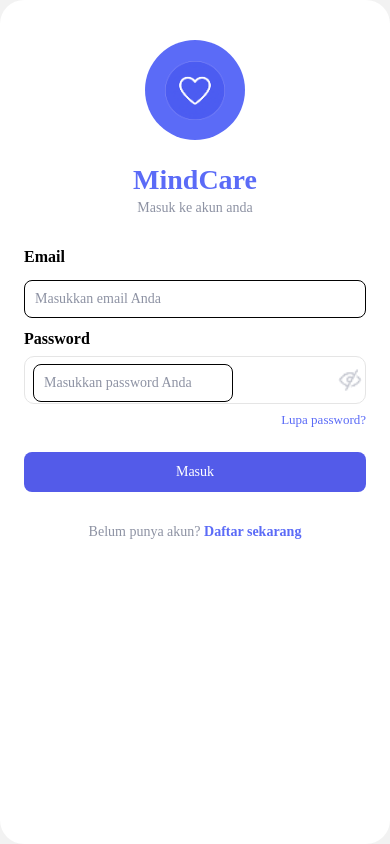
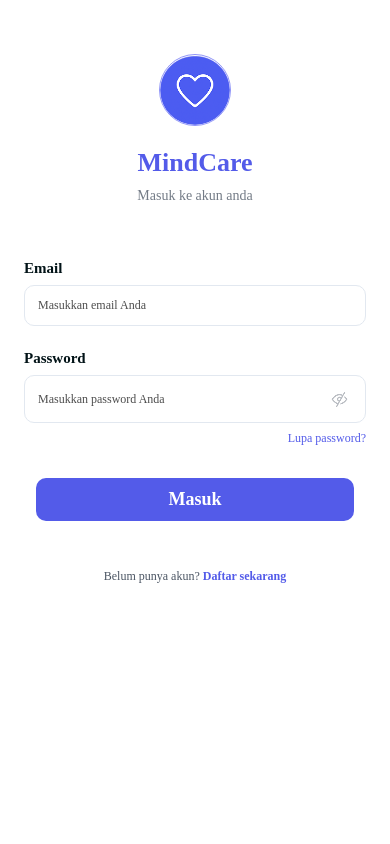
Before and after one commit to dody191/MindCare_Project_MAD, a React Native app: screen /SignIn in a window 390 px wide. Built offline with nearby package versions, Linux system fonts and the light colour scheme.

Commit message:
FinalProjectSlicing-3

```diff
--- a/package.json
+++ b/package.json
@@ -11,7 +11,8 @@
   },
   "dependencies": {
     "@react-native-async-storage/async-storage": "^1.24.0",
-    "@react-navigation/native": "^7.1.13",
+    "@react-navigation/native": "^7.1.14",
+    "@react-navigation/native-stack": "^7.3.21",
     "@react-navigation/stack": "^7.3.6",
     "axios": "^1.10.0",
     "firebase": "^11.9.1",
@@ -19,7 +20,7 @@
     "react-native": "0.77.0",
     "react-native-gesture-handler": "^2.26.0",
     "react-native-image-picker": "^8.2.1",
-    "react-native-safe-area-context": "^5.4.1",
+    "react-native-safe-area-context": "^5.5.0",
     "react-native-screens": "^4.11.1",
     "react-native-svg": "^15.12.0"
   },
--- a/src/assets/index.tsx
+++ b/src/assets/index.tsx
@@ -1,5 +1,6 @@
 import Logo from './Logo.svg';
 import NullPhoto from './null-photo.png';
 import Pic from './pic.png';
+import ArrowBack from './arrow-back.svg';
 
-export {Logo, NullPhoto, Pic};
+export {Logo, NullPhoto, Pic, ArrowBack};
--- a/src/components/molecules/TextInput/index.tsx
+++ b/src/components/molecules/TextInput/index.tsx
@@ -1,11 +1,16 @@
-import {StyleSheet, Text, View, TextInput as Input} from 'react-native';
+import {StyleSheet, Text, View, TextInput as Input, TextInputProps} from 'react-native';
 import React from 'react';
 
-const TextInput = ({text, placeholder}) => {
+interface CustomTextInputProps extends TextInputProps {
+  text?: string;
+  placeholder?: string;
+}
+
+const TextInput = ({text, placeholder, ...props}: CustomTextInputProps) => {
   return (
     <View>
-      <Text style={styles.label}>{text}</Text>
-      <Input placeholder={placeholder} style={styles.input} />
+      {text && <Text style={styles.label}>{text}</Text>}
+      <Input placeholder={placeholder} style={styles.input} {...props} />
     </View>
   );
 };
--- a/src/pages/SignIn/index.tsx
+++ b/src/pages/SignIn/index.tsx
@@ -1,54 +1,121 @@
-import {StyleSheet, Text, View, Image, TouchableOpacity} from 'react-native';
 import React, {useState} from 'react';
+import {StyleSheet, Text, View, TextInput, TouchableOpacity, Image, Modal} from 'react-native';
+import Button from '../../components/atoms/Button';
 import MindCare from '../../assets/mindcare.png';
-import {TextInput} from '../../components/molecules';
-import {Button, Gap} from '../../components/atoms';
-import IconEye from '../../assets/eye.png';
+
+const EyeIcon = ({visible}: {visible: boolean}) => (
+  <Image
+    source={visible ? require('../../assets/eye.png') : require('../../assets/eye.png')}
+    style={{width: 17, height: 17, tintColor: '#737B86'}}
+  />
+);
 
 const SignIn = ({navigation}) => {
-  const [secure, setSecure] = useState(true);
+  const [email, setEmail] = useState('');
+  const [password, setPassword] = useState('');
+  const [showPassword, setShowPassword] = useState(false);
+  const [modalVisible, setModalVisible] = useState(false);
+  const [resetEmail, setResetEmail] = useState('');
+  const [showSuccess, setShowSuccess] = useState(false);
+
+  const handleSendReset = () => {
+    setModalVisible(false);
+    setShowSuccess(true);
+    setTimeout(() => setShowSuccess(false), 2000);
+  };
 
   return (
-    <View style={styles.pageContainer}>
+    <View style={styles.container}>
+      {/* Success Banner */}
+      {showSuccess && (
+        <View style={styles.successBanner}>
+          <Text style={styles.successText}>Link Berhasil di kirim!</Text>
+        </View>
+      )}
+      {/* Modal Lupa Password */}
+      <Modal
+        visible={modalVisible}
+        transparent
+        animationType="fade"
+        onRequestClose={() => setModalVisible(false)}
+      >
+        <View style={styles.modalOverlay}>
+          <View style={styles.modalContent}>
+            <View style={styles.modalHeader}>
+              <Text style={styles.modalTitle}>Lupa Password</Text>
+              <TouchableOpacity onPress={() => setModalVisible(false)}>
+                <Text style={styles.closeButton}>×</Text>
+              </TouchableOpacity>
+            </View>
+            <Text style={styles.label}>Email</Text>
+            <TextInput
+              style={styles.input}
+              placeholder="Masukkan email Anda"
+              placeholderTextColor="rgba(0,0,0,0.7)"
+              value={resetEmail}
+              onChangeText={setResetEmail}
+            />
+            <Text style={styles.modalSubtitle}>
+              Kami akan mengirimkan link reset password ke email Anda.
+            </Text>
+            <TouchableOpacity style={styles.customButton} activeOpacity={0.7} onPress={handleSendReset}>
+              <Text style={styles.customButtonText}>Kirim Link Reset</Text>
+            </TouchableOpacity>
+          </View>
+        </View>
+      </Modal>
+      {/* End Modal */}
       <View style={styles.logoWrapper}>
         <Image source={MindCare} style={styles.logo} />
       </View>
-      <Text style={styles.title}>MindCare</Text>
+      <Text style={styles.mindcareTitle}>MindCare</Text>
       <Text style={styles.subtitle}>Masuk ke akun anda</Text>
-      <View style={styles.contentContainer}>
+      <View style={{height: 32}} />
+      <View style={styles.inputBlock}>
         <Text style={styles.label}>Email</Text>
-        <TextInput placeholder="Masukkan email Anda" style={styles.input} />
-        <Gap height={12} />
+        <TextInput
+          style={styles.input}
+          placeholder="Masukkan email Anda"
+          placeholderTextColor="rgba(0,0,0,0.7)"
+          value={email}
+          onChangeText={setEmail}
+        />
+      </View>
+      <View style={{height: 24}} />
+      <View style={styles.inputBlock}>
         <Text style={styles.label}>Password</Text>
         <View style={styles.passwordWrapper}>
           <TextInput
+            style={styles.inputPassword}
             placeholder="Masukkan password Anda"
-            secureTextEntry={secure}
-            style={[styles.input, {flex: 1, borderWidth: 0}]}
+            placeholderTextColor="rgba(0,0,0,0.7)"
+            secureTextEntry={!showPassword}
+            value={password}
+            onChangeText={setPassword}
           />
-          <TouchableOpacity onPress={() => setSecure(!secure)}>
-            <Image source={IconEye} style={styles.eyeIcon} />
+          <TouchableOpacity
+            style={styles.eyeButton}
+            onPress={() => setShowPassword(!showPassword)}>
+            <EyeIcon visible={showPassword} />
           </TouchableOpacity>
         </View>
-        <TouchableOpacity onPress={() => {}}>
+        <TouchableOpacity style={styles.forgotWrapper} onPress={() => setModalVisible(true)}>
           <Text style={styles.forgot}>Lupa password?</Text>
         </TouchableOpacity>
-        <Gap height={16} />
-        <Button
-          text="Masuk"
+      </View>
+      <View style={{height: 32}} />
+      <TouchableOpacity
+        style={styles.customButton}
+        activeOpacity={0.7}
         onPress={() => navigation.navigate('Dashboard')}
-          buttonColor="#ffffff"
-          color="#535BE9"
-          style={styles.button}
-          textStyle={styles.buttonText}
-        />
-        <Gap height={16} />
+      >
+        <Text style={styles.customButtonText}>Masuk</Text>
+      </TouchableOpacity>
       <View style={styles.signupWrapper}>
         <Text style={styles.signupText}>Belum punya akun? </Text>
         <TouchableOpacity onPress={() => navigation.navigate('SignUp')}>
           <Text style={styles.signupLink}>Daftar sekarang</Text>
         </TouchableOpacity>
-        </View>
       </View>
     </View>
   );
@@ -57,119 +124,200 @@ const SignIn = ({navigation}) => {
 export default SignIn;
 
 const styles = StyleSheet.create({
-  pageContainer: {
+  container: {
     flex: 1,
     backgroundColor: '#fff',
     alignItems: 'center',
+    paddingHorizontal: 24,
     paddingTop: 40,
-    borderRadius: 24,
-    overflow: 'hidden',
   },
   logoWrapper: {
-    backgroundColor: '#5B6BF7',
+    backgroundColor: '#fff',
     borderRadius: 100,
     width: 100,
     height: 100,
     justifyContent: 'center',
     alignItems: 'center',
-    marginBottom: 16,
+    marginBottom: 8,
   },
   logo: {
-    width: 60,
-    height: 60,
+    width: 72,
+    height: 72,
+    borderRadius: 36,
+    borderWidth: 1,
+    borderColor: '#9095F8',
     resizeMode: 'contain',
   },
-  title: {
-    fontSize: 28,
-    fontWeight: 'bold',
-    color: '#5B6BF7',
-    marginTop: 8,
-    fontFamily: 'Poppins-Bold',
+  mindcareTitle: {
+    width: 157,
+    height: 36,
     textAlign: 'center',
+    color: '#535BE9',
+    fontSize: 26,
+    fontFamily: 'Poppins',
+    fontWeight: '700',
+    flexWrap: 'wrap',
+    alignSelf: 'center',
   },
   subtitle: {
     fontSize: 14,
-    color: '#8D92A3',
+    color: '#737B86',
+    fontFamily: 'Poppins-Regular',
     marginTop: 4,
     marginBottom: 24,
     textAlign: 'center',
-    fontFamily: 'Poppins-Regular',
   },
-  contentContainer: {
+  inputBlock: {
     width: '100%',
-    paddingHorizontal: 24,
-    marginTop: 8,
   },
   label: {
-    fontSize: 16,
-    fontWeight: 'bold',
-    color: '#000',
+    fontSize: 15,
+    fontWeight: '600',
+    color: '#021317',
+    fontFamily: 'Poppins-SemiBold',
     marginBottom: 8,
-    fontFamily: 'Poppins-Bold',
   },
   input: {
-    backgroundColor: '#fff',
+    backgroundColor: 'rgba(255,255,255,0.08)',
     borderWidth: 1,
-    borderColor: '#E5E5E5',
+    borderColor: '#E2E8F0',
     borderRadius: 10,
-    paddingHorizontal: 16,
+    paddingHorizontal: 13,
     paddingVertical: 12,
-    fontSize: 14,
+    fontSize: 12,
     color: '#000',
     fontFamily: 'Poppins-Regular',
   },
   passwordWrapper: {
     flexDirection: 'row',
     alignItems: 'center',
-    backgroundColor: '#fff',
+    backgroundColor: 'rgba(255,255,255,0.08)',
     borderWidth: 1,
-    borderColor: '#E5E5E5',
+    borderColor: '#E2E8F0',
     borderRadius: 10,
-    paddingHorizontal: 8,
-    marginBottom: 0,
-    marginTop: 0,
+    paddingHorizontal: 13,
     height: 48,
   },
-  eyeIcon: {
-    width: 24,
-    height: 24,
-    tintColor: '#8D92A3',
-    marginLeft: 105,
+  inputPassword: {
+    flex: 1,
+    fontSize: 12,
+    color: '#000',
+    fontFamily: 'Poppins-Regular',
+  },
+  eyeButton: {
+    padding: 4,
+    justifyContent: 'center',
+    alignItems: 'center',
+  },
+  forgotWrapper: {
+    alignSelf: 'flex-end',
+    marginTop: 8,
   },
   forgot: {
-    color: '#5B6BF7',
-    alignSelf: 'flex-end',
-    marginTop: 8,
-    marginBottom: 8,
-    fontSize: 13,
-    fontFamily: 'Poppins-Regular',
+    color: '#535BE9',
+    fontSize: 12,
+    fontFamily: 'Poppins-Medium',
+    fontWeight: '500',
   },
-  button: {
+  customButton: {
+    backgroundColor: '#535BE9',
     borderRadius: 10,
-    height: 48,
+    height: 43,
+    width: 318,
     justifyContent: 'center',
     alignItems: 'center',
-    backgroundColor: '#5B6BF7',
+    marginBottom: 24,
   },
-  buttonText: {
+  customButtonText: {
+    color: '#fff',
     fontSize: 18,
-    fontWeight: 'bold',
-    fontFamily: 'Poppins-Bold',
+    fontWeight: '600',
+    fontFamily: 'Poppins-SemiBold',
   },
   signupWrapper: {
     flexDirection: 'row',
     justifyContent: 'center',
-    marginTop: 16,
+    marginTop: 24,
   },
   signupText: {
-    color: '#8D92A3',
-    fontSize: 14,
+    color: '#4B5563',
+    fontSize: 12,
     fontFamily: 'Poppins-Regular',
   },
   signupLink: {
-    color: '#5B6BF7',
+    color: '#535BE9',
+    fontWeight: '600',
+    fontSize: 12,
+    fontFamily: 'Poppins-SemiBold',
+  },
+  // Modal styles
+  modalOverlay: {
+    flex: 1,
+    backgroundColor: 'rgba(0,0,0,0.4)',
+    justifyContent: 'center',
+    alignItems: 'center',
+  },
+  modalContent: {
+    backgroundColor: '#fff',
+    borderRadius: 16,
+    padding: 24,
+    width: '90%',
+    maxWidth: 400,
+    alignItems: 'stretch',
+    shadowColor: '#000',
+    shadowOffset: { width: 0, height: 2 },
+    shadowOpacity: 0.25,
+    shadowRadius: 4,
+    elevation: 5,
+  },
+  modalHeader: {
+    flexDirection: 'row',
+    justifyContent: 'space-between',
+    alignItems: 'center',
+    marginBottom: 16,
+  },
+  modalTitle: {
+    fontSize: 20,
+    fontWeight: '700',
+    color: '#021317',
+    fontFamily: 'Poppins-SemiBold',
+  },
+  closeButton: {
+    fontSize: 28,
+    color: '#A3A3A3',
     fontWeight: 'bold',
-    fontSize: 14,
-    fontFamily: 'Poppins-Bold',
+    marginLeft: 8,
+  },
+  modalSubtitle: {
+    width: 257,
+    height: 27,
+    color: 'rgba(0,0,0,0.7)',
+    fontSize: 12,
+    fontFamily: 'Poppins',
+    fontWeight: '400',
+    flexWrap: 'wrap',
+    marginTop: 12,
+    marginBottom: 20,
+    textAlign: 'left',
+  },
+  successBanner: {
+    position: 'absolute',
+    top: 16,
+    left: 0,
+    right: 0,
+    alignItems: 'center',
+    zIndex: 10,
+  },
+  successText: {
+    backgroundColor: '#E6FAEA',
+    color: '#2DB964',
+    fontSize: 16,
+    fontFamily: 'Poppins-Regular',
+    paddingVertical: 10,
+    paddingHorizontal: 24,
+    borderRadius: 10,
+    textAlign: 'center',
+    overflow: 'hidden',
+    minWidth: 300,
   },
 });
--- a/src/pages/SignUp/index.tsx
+++ b/src/pages/SignUp/index.tsx
@@ -1,81 +1,96 @@
-import {
-  StyleSheet,
-  Text,
-  View,
-  Image,
-  TouchableOpacity,
-  TextInput,
-} from 'react-native';
 import React, {useState} from 'react';
+import {StyleSheet, Text, View, TextInput, TouchableOpacity, Image} from 'react-native';
 import MindCare from '../../assets/mindcare.png';
-import IconEye from '../../assets/eye.png';
+import { ArrowBack } from '../../assets';
+
+const EyeIcon = ({visible}: {visible: boolean}) => (
+  <Image
+    source={require('../../assets/eye.png')}
+    style={{width: 17, height: 17, tintColor: '#737B86'}}
+  />
+);
 
 const SignUp = ({navigation}) => {
-  const [secure, setSecure] = useState(true);
-  const [secureConfirm, setSecureConfirm] = useState(true);
+  const [name, setName] = useState('');
+  const [email, setEmail] = useState('');
+  const [password, setPassword] = useState('');
+  const [confirmPassword, setConfirmPassword] = useState('');
+  const [showPassword, setShowPassword] = useState(false);
+  const [showConfirmPassword, setShowConfirmPassword] = useState(false);
 
   return (
-    <View style={styles.pageContainer}>
-      {/* Header Back */}
-      <TouchableOpacity
-        style={styles.backButton}
-        onPress={() => navigation.goBack()}>
-        <Text style={styles.backIcon}>{'<'}</Text>
+    <View style={styles.container}>
+      <TouchableOpacity style={styles.backButton} onPress={() => navigation.goBack()}>
+        <ArrowBack width={23} height={34} />
       </TouchableOpacity>
-      {/* Logo & Title */}
       <View style={styles.logoWrapper}>
         <Image source={MindCare} style={styles.logo} />
       </View>
-      <Text style={styles.title}>MindCare</Text>
       <Text style={styles.subtitle}>Buat akun baru</Text>
-      {/* Form */}
-      <View style={styles.contentContainer}>
+      <View style={{height: 32}} />
+      <View style={styles.inputBlock}>
         <Text style={styles.label}>Nama Lengkap</Text>
         <TextInput
+          style={styles.input}
           placeholder="Masukkan nama lengkap Anda"
-          style={styles.input}
-          placeholderTextColor="#8D92A3"
+          placeholderTextColor="rgba(0,0,0,0.7)"
+          value={name}
+          onChangeText={setName}
         />
-        <View style={{height: 16}} />
+      </View>
+      <View style={styles.inputBlock}>
         <Text style={styles.label}>Email</Text>
         <TextInput
+          style={styles.input}
           placeholder="Masukkan email Anda"
-          style={styles.input}
-          placeholderTextColor="#8D92A3"
+          placeholderTextColor="rgba(0,0,0,0.7)"
+          value={email}
+          onChangeText={setEmail}
         />
-        <View style={{height: 16}} />
+      </View>
+      <View style={styles.inputBlock}>
         <Text style={styles.label}>Password</Text>
         <View style={styles.passwordWrapper}>
           <TextInput
+            style={styles.inputPassword}
             placeholder="Masukkan password Anda"
-            secureTextEntry={secure}
-            style={styles.passwordInput}
-            placeholderTextColor="#8D92A3"
+            placeholderTextColor="rgba(0,0,0,0.7)"
+            secureTextEntry={!showPassword}
+            value={password}
+            onChangeText={setPassword}
           />
-          <TouchableOpacity onPress={() => setSecure(!secure)}>
-            <Image source={IconEye} style={styles.eyeIcon} />
+          <TouchableOpacity
+            style={styles.eyeButton}
+            onPress={() => setShowPassword(!showPassword)}>
+            <EyeIcon visible={showPassword} />
           </TouchableOpacity>
         </View>
-        <View style={{height: 16}} />
+      </View>
+      <View style={styles.inputBlock}>
         <Text style={styles.label}>Konfirmasi Password</Text>
         <View style={styles.passwordWrapper}>
           <TextInput
+            style={styles.inputPassword}
             placeholder="Konfirmasi password Anda"
-            secureTextEntry={secureConfirm}
-            style={styles.passwordInput}
-            placeholderTextColor="#8D92A3"
+            placeholderTextColor="rgba(0,0,0,0.7)"
+            secureTextEntry={!showConfirmPassword}
+            value={confirmPassword}
+            onChangeText={setConfirmPassword}
           />
-          <TouchableOpacity onPress={() => setSecureConfirm(!secureConfirm)}>
-            <Image source={IconEye} style={styles.eyeIcon} />
+          <TouchableOpacity
+            style={styles.eyeButton}
+            onPress={() => setShowConfirmPassword(!showConfirmPassword)}>
+            <EyeIcon visible={showConfirmPassword} />
           </TouchableOpacity>
         </View>
-        <View style={{height: 32}} />
-        <TouchableOpacity
-          style={styles.button}
-          onPress={() => navigation.replace('Dashboard')}>
-          <Text style={styles.buttonText}>Daftar</Text>
-        </TouchableOpacity>
       </View>
+      <TouchableOpacity
+        style={styles.customButton}
+        activeOpacity={0.7}
+        onPress={() => {/* TODO: handle sign up or navigate */}}
+      >
+        <Text style={styles.customButtonText}>Daftar</Text>
+      </TouchableOpacity>
     </View>
   );
 };
@@ -83,118 +98,102 @@ const SignUp = ({navigation}) => {
 export default SignUp;
 
 const styles = StyleSheet.create({
-  pageContainer: {
+  container: {
     flex: 1,
     backgroundColor: '#fff',
-    borderRadius: 24,
-    overflow: 'hidden',
+    alignItems: 'center',
+    paddingHorizontal: 24,
+    paddingTop: 24,
   },
   backButton: {
     position: 'absolute',
-    top: 24,
     left: 16,
-    zIndex: 10,
-    width: 32,
-    height: 32,
+    top: 16,
+    zIndex: 2,
+    padding: 0,
+    width: 23,
+    height: 34,
     justifyContent: 'center',
     alignItems: 'center',
   },
-  backIcon: {
-    fontSize: 28,
-    color: '#222',
-    fontWeight: 'bold',
+  logoWrapper: {
+    marginTop: 40,
+    marginBottom: 8,
+    alignItems: 'center',
+    justifyContent: 'center',
   },
-  logoWrapper: {
-    backgroundColor: '#5B6BF7',
-    borderRadius: 100,
-    width: 100,
-    height: 100,
-    justifyContent: 'center',
-    alignItems: 'center',
-    alignSelf: 'center',
-    marginTop: 56,
+  logo: {
+    width: 72,
+    height: 72,
+    borderRadius: 36,
+    borderWidth: 1,
+    borderColor: '#9095F8',
+    resizeMode: 'contain',
+  },
+  subtitle: {
+    fontSize: 16,
+    color: '#737B86',
+    fontFamily: 'Poppins-Regular',
+    marginTop: 16,
+    marginBottom: 24,
+    textAlign: 'center',
+  },
+  inputBlock: {
+    width: '100%',
     marginBottom: 16,
   },
-  logo: {
-    width: 60,
-    height: 60,
-    resizeMode: 'contain',
-  },
-  title: {
-    fontSize: 28,
-    fontWeight: 'bold',
-    color: '#5B6BF7',
-    textAlign: 'center',
-    fontFamily: 'Poppins-Bold',
-  },
-  subtitle: {
-    fontSize: 14,
-    color: '#8D92A3',
-    textAlign: 'center',
-    marginBottom: 32,
-    fontFamily: 'Poppins-Regular',
-  },
-  contentContainer: {
-    flex: 1,
-    marginHorizontal: 24,
-    marginTop: 0,
-  },
   label: {
-    fontSize: 16,
-    fontWeight: 'bold',
-    color: '#000',
+    fontSize: 15,
+    fontWeight: '600',
+    color: '#021317',
+    fontFamily: 'Poppins-SemiBold',
     marginBottom: 8,
-    fontFamily: 'Poppins-Bold',
   },
   input: {
-    backgroundColor: '#fff',
+    backgroundColor: 'rgba(255,255,255,0.08)',
     borderWidth: 1,
-    borderColor: '#E5E5E5',
+    borderColor: '#E2E8F0',
     borderRadius: 10,
-    paddingHorizontal: 16,
+    paddingHorizontal: 13,
     paddingVertical: 12,
-    fontSize: 14,
+    fontSize: 12,
     color: '#000',
     fontFamily: 'Poppins-Regular',
   },
   passwordWrapper: {
     flexDirection: 'row',
     alignItems: 'center',
-    backgroundColor: '#fff',
+    backgroundColor: 'rgba(255,255,255,0.08)',
     borderWidth: 1,
-    borderColor: '#E5E5E5',
+    borderColor: '#E2E8F0',
     borderRadius: 10,
-    paddingHorizontal: 16,
+    paddingHorizontal: 13,
     height: 48,
   },
-  passwordInput: {
+  inputPassword: {
     flex: 1,
-    fontSize: 14,
+    fontSize: 12,
     color: '#000',
     fontFamily: 'Poppins-Regular',
-    paddingVertical: 0,
-    paddingHorizontal: 0,
-    backgroundColor: 'transparent',
-    borderWidth: 0,
   },
-  eyeIcon: {
-    width: 24,
-    height: 24,
-    tintColor: '#8D92A3',
-    marginLeft: 8,
-  },
-  button: {
-    backgroundColor: '#5B6BF7',
-    borderRadius: 10,
-    height: 48,
+  eyeButton: {
+    padding: 4,
     justifyContent: 'center',
     alignItems: 'center',
-    marginTop: 8,
   },
-  buttonText: {
+  customButton: {
+    backgroundColor: '#535BE9',
+    borderRadius: 10,
+    height: 43,
+    width: 318,
+    justifyContent: 'center',
+    alignItems: 'center',
+    marginTop: 32,
+  },
+  customButtonText: {
     color: '#fff',
     fontSize: 18,
-    fontWeight: 'bold',
-    fontFamily: 'Poppins-Bold',
+    fontWeight: '600',
+    fontFamily: 'Poppins-SemiBold',
   },
 });
```
Also changed, not shown: 1 other file (tests, documents, lock files or other folders). Lines whose indentation alone changed are shown as unchanged.
